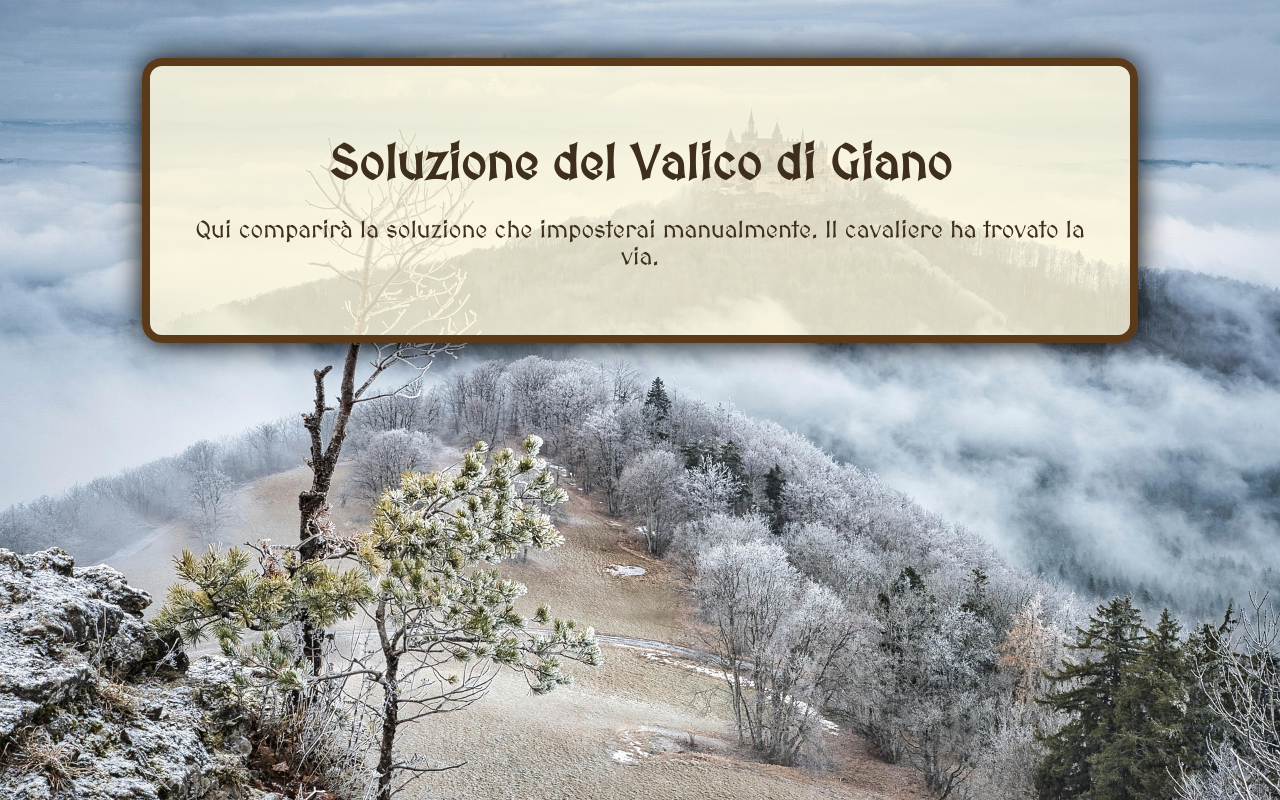
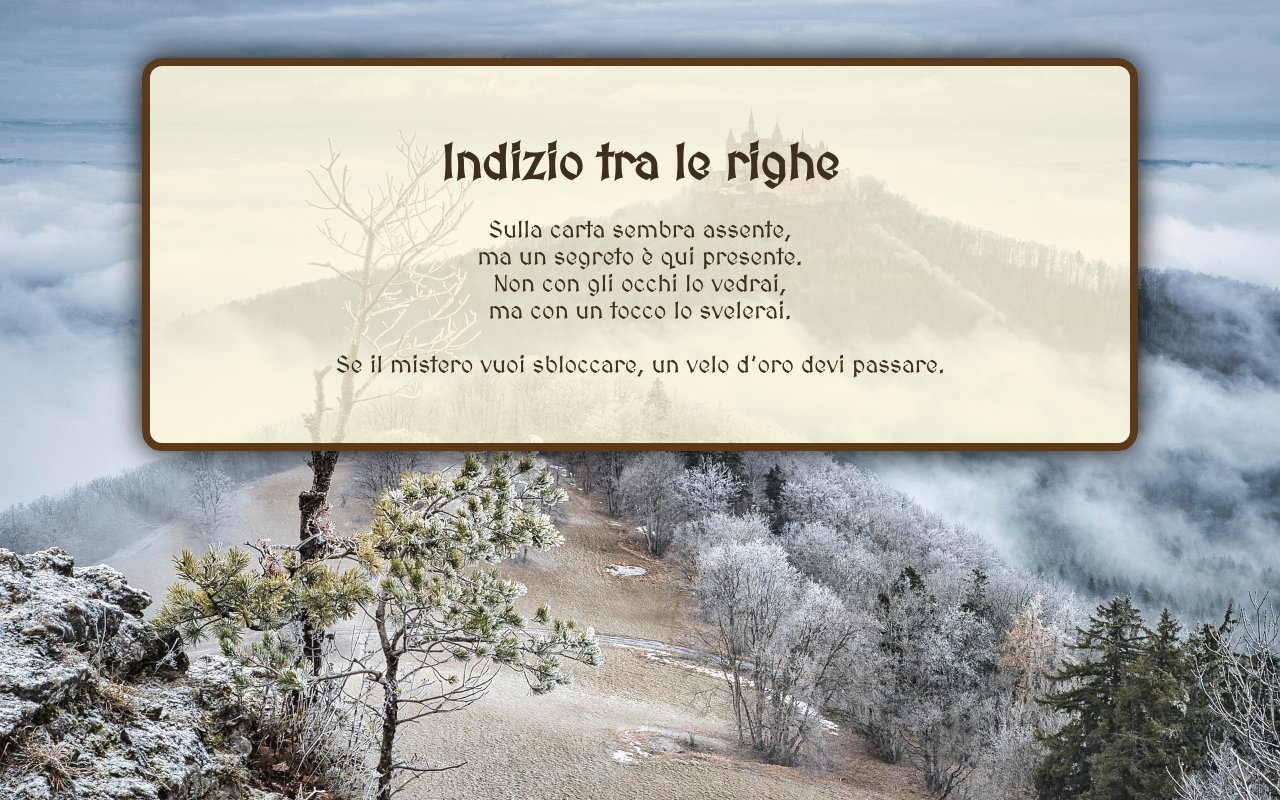
Before and after one commit to Sacralis/Centro-Assistenza-Cavalieri, a plain HTML site: page prova2/index.html in a window 1280 px wide. Drawn offline with Linux system fonts and the light colour scheme.

Commit message:
Update index.html

```diff
--- a/prova2/index.html
+++ b/prova2/index.html
@@ -12,8 +12,8 @@
         Il tuo browser non supporta l'audio HTML5.
     </audio>
     <div class="container">
-        <h1>Soluzione del Valico di Giano</h1>
-        <p>Qui comparirà la soluzione che imposterai manualmente. Il cavaliere ha trovato la via.</p>
+        <h1>Indizio tra le righe</h1>
+        <p>Sulla carta sembra assente, <br /> ma un segreto è qui presente. <br /> Non con gli occhi lo vedrai, <br /> ma con un tocco lo svelerai. <br /><br />  Se il mistero vuoi sbloccare, un velo d’oro devi passare.</p>
     </div>
 </body>
 </html>
```
